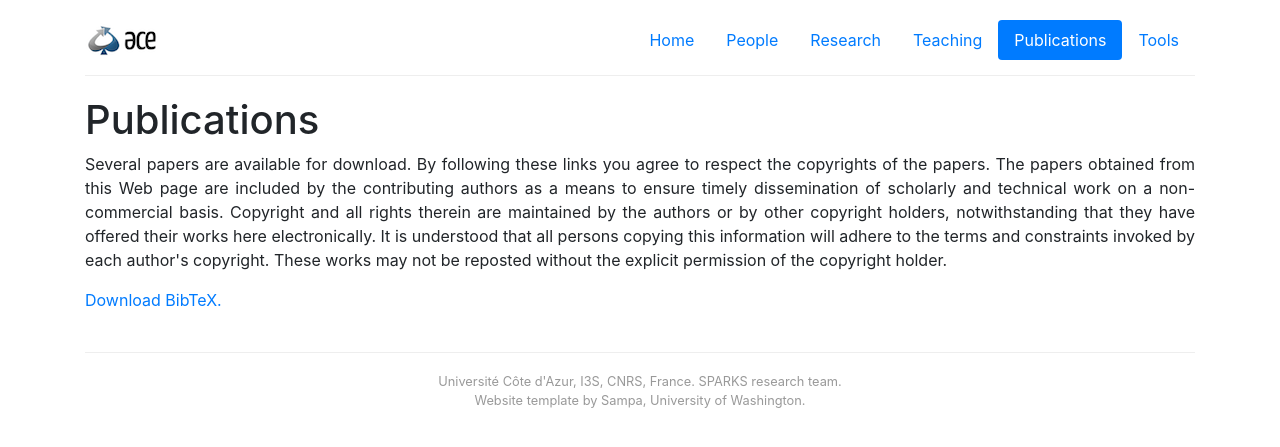
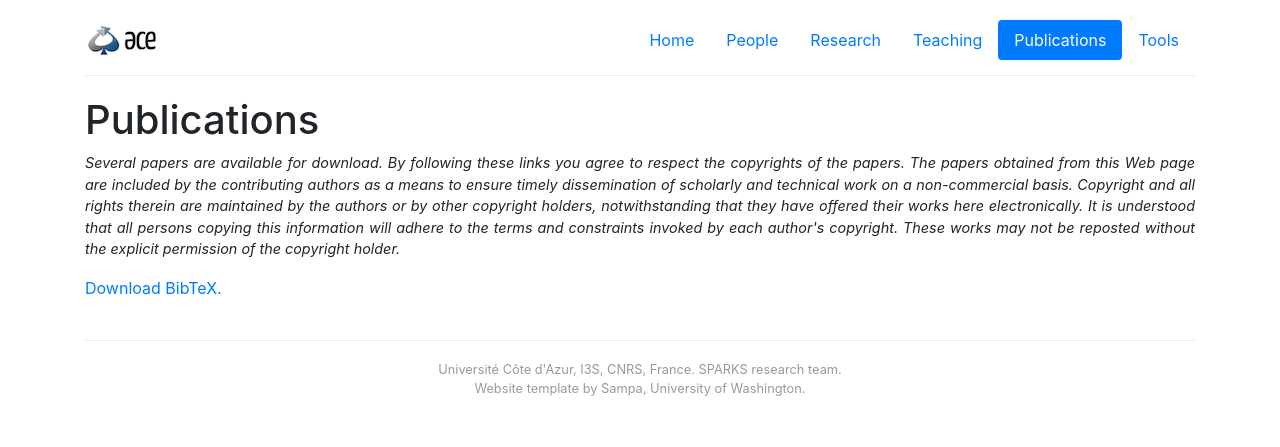
Before and after one commit to ace-design/ace-design.github.io, a Jekyll site: the page built from publications.html, in a window 1280 px wide. Shown: the top 447 px of the page. Built offline with Jekyll 4.4.1, drawn with Linux system fonts in a browser that asks for light colours.

Commit message:
publi ok

```diff
--- a/bib/pubs.bib
+++ b/bib/pubs.bib
@@ -42,7 +42,7 @@
   BOOKTITLE = {{17th International Conference on Software Reuse (ICSR'18)}},
   ADDRESS = {Madrid, France},
   YEAR = {2018},
-  MONTH = May,
+  MONTH = may,
   PDF = {https://hal.archives-ouvertes.fr/hal-01722040/file/fix-interferences.pdf},
   HAL_ID = {hal-01722040},
   HAL_VERSION = {v1},
--- a/publications.html
+++ b/publications.html
@@ -2,7 +2,7 @@
 layout: default
 title: Publications
 ---
-<p style="text-align:justify">
+<p style="text-align:justify; font-size: 90%; font-style: italic;">
   Several papers are available for download. By following these links you agree to respect the copyrights of the papers. The papers obtained from this Web page are included by the contributing authors as a means to ensure timely dissemination of scholarly and technical work on a non-commercial basis. Copyright and all rights therein are maintained by the authors or by other copyright holders, notwithstanding that they have offered their works here electronically. It is understood that all persons copying this information will adhere to the terms and constraints invoked by each author's copyright. These works may not be reposted without the explicit permission of the copyright holder.
 </p>
 
```
